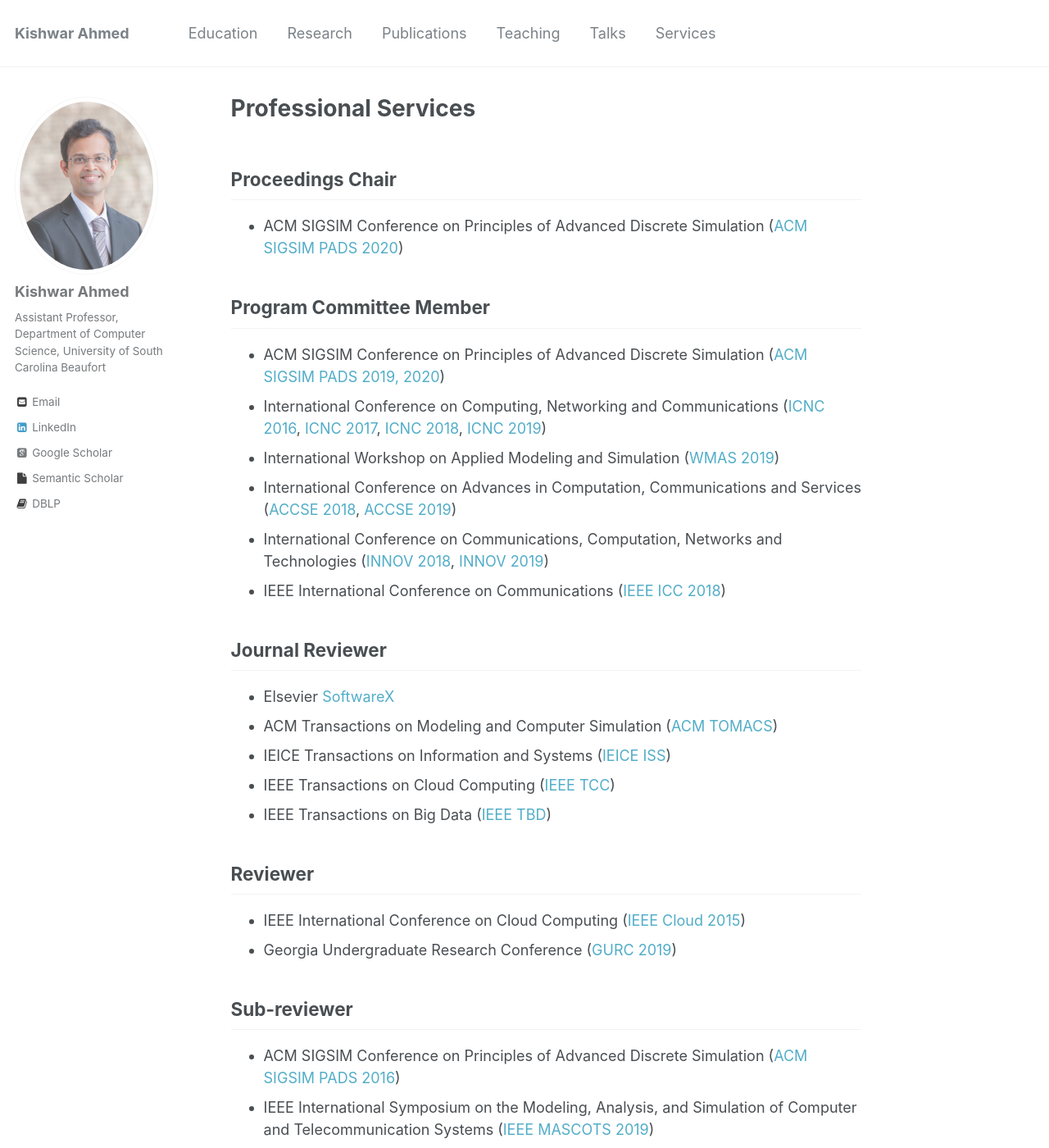
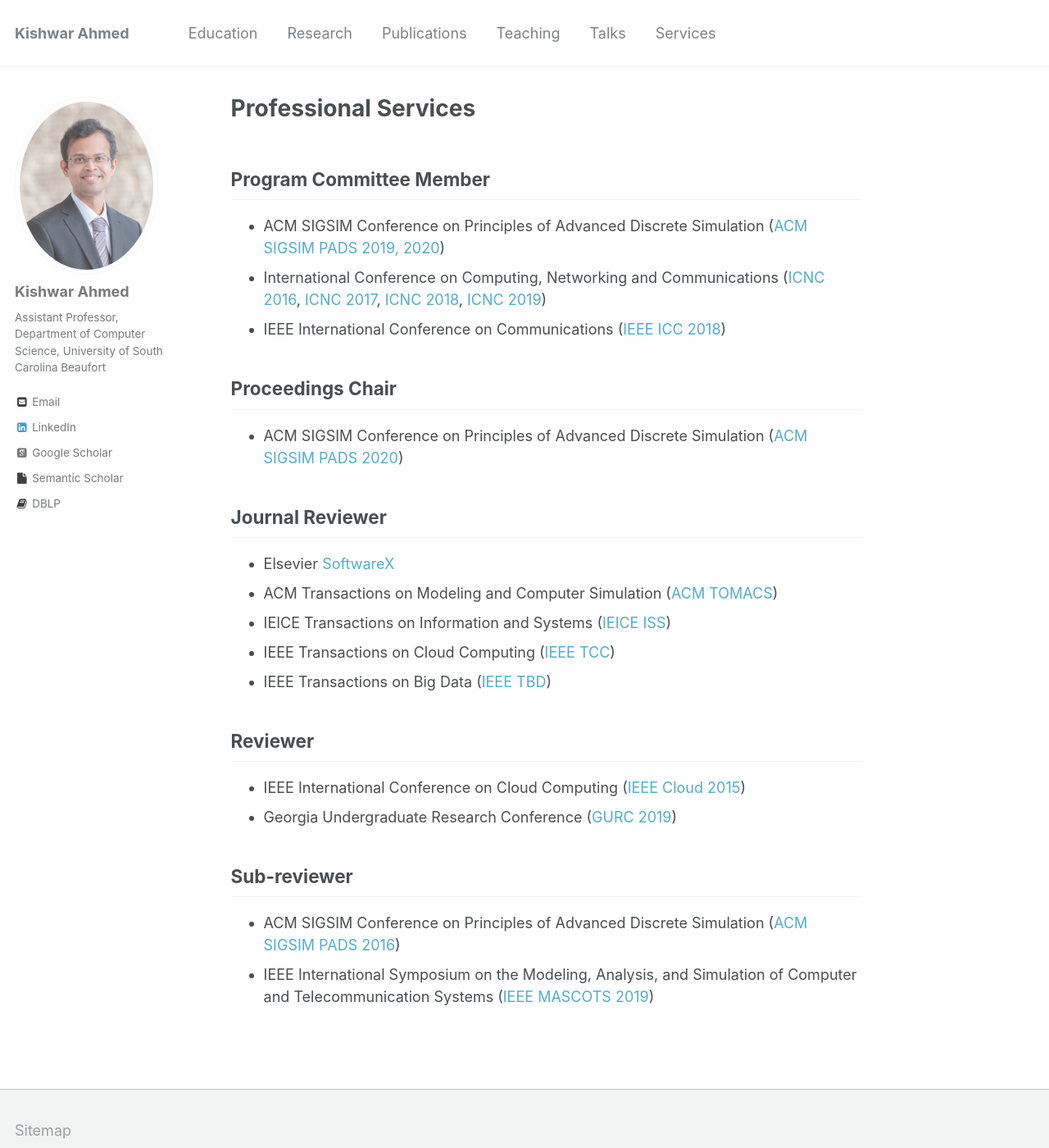
Before and after one commit to kishwarbd/kishwarbd.github.io, a Jekyll site: the page built from _pages/services.md, in a window 1280 px wide and 1400 px high. Shown: the whole window at 82% size. Built offline with Jekyll 4.4.1, drawn with Linux system fonts in a browser that asks for light colours; some web fonts are replaced; some of the changed text lies outside the part shown.

Commit message:
more updates

```diff
--- a/_config.yml
+++ b/_config.yml
@@ -251,7 +251,7 @@ defaults:
       type: talks
     values:
       layout: talk
-      author_profile: false
+      author_profile: true
       share: true
   # _education
   - scope:
--- a/_pages/services.md
+++ b/_pages/services.md
@@ -3,17 +3,14 @@ title: "Professional Services"
 permalink: /services/
 author_profile: true
 ---
-## Proceedings Chair
-* ACM SIGSIM Conference on Principles of Advanced Discrete Simulation ([ACM SIGSIM PADS 2020](https://www.acm-sigsim-pads.org/))
 
 ## Program Committee Member
 * ACM SIGSIM Conference on Principles of Advanced Discrete Simulation ([ACM SIGSIM PADS 2019, 2020](https://www.acm-sigsim-pads.org/))
 * International Conference on Computing, Networking and Communications ([ICNC 2016](http://www.conf-icnc.org/2016/), [ICNC 2017](http://www.conf-icnc.org/2017/), [ICNC 2018](http://www.conf-icnc.org/2018/), [ICNC 2019](http://www.conf-icnc.org/2019/))
-* International Workshop on Applied Modeling and Simulation ([WMAS 2019](http://www.msc-les.org/conf/wams2019/index.html))
-* International Conference on Advances in Computation, Communications and Services ([ACCSE 2018](https://www.iaria.org/conferences2018/ACCSE18.html), [ACCSE 2019](http://www.iaria.org/conferences2019/ACCSE19.html))
-* International Conference on Communications, Computation, Networks and Technologies ([INNOV 2018](https://www.iaria.org/conferences2018/INNOV18.html), [INNOV 2019](https://www.iaria.org/conferences2019/INNOV19.html))
 * IEEE International Conference on Communications ([IEEE ICC 2018](http://icc2018.ieee-icc.org/))
 
+## Proceedings Chair
+* ACM SIGSIM Conference on Principles of Advanced Discrete Simulation ([ACM SIGSIM PADS 2020](https://www.acm-sigsim-pads.org/))
 
 ## Journal Reviewer
 * Elsevier [SoftwareX](https://www.journals.elsevier.com/softwarex)
@@ -29,7 +26,3 @@ author_profile: true
 ## Sub-reviewer
 * ACM SIGSIM Conference on Principles of Advanced Discrete Simulation ([ACM SIGSIM PADS 2016](https://www.acm-sigsim-pads.org/))
 * IEEE International Symposium on the Modeling, Analysis, and Simulation of Computer and Telecommunication Systems ([IEEE MASCOTS 2019](https://sites.google.com/view/mascots-2019))
-
-## Member
-* Association for Computing Machinery ([ACM](https://www.acm.org/)) [2017-2018]
-* ACM Special Interest Group on Simulation ([ACM SIGSIM](https://www.acm.org/special-interest-groups/sigs/sigsim)) [2017-2018]
```
